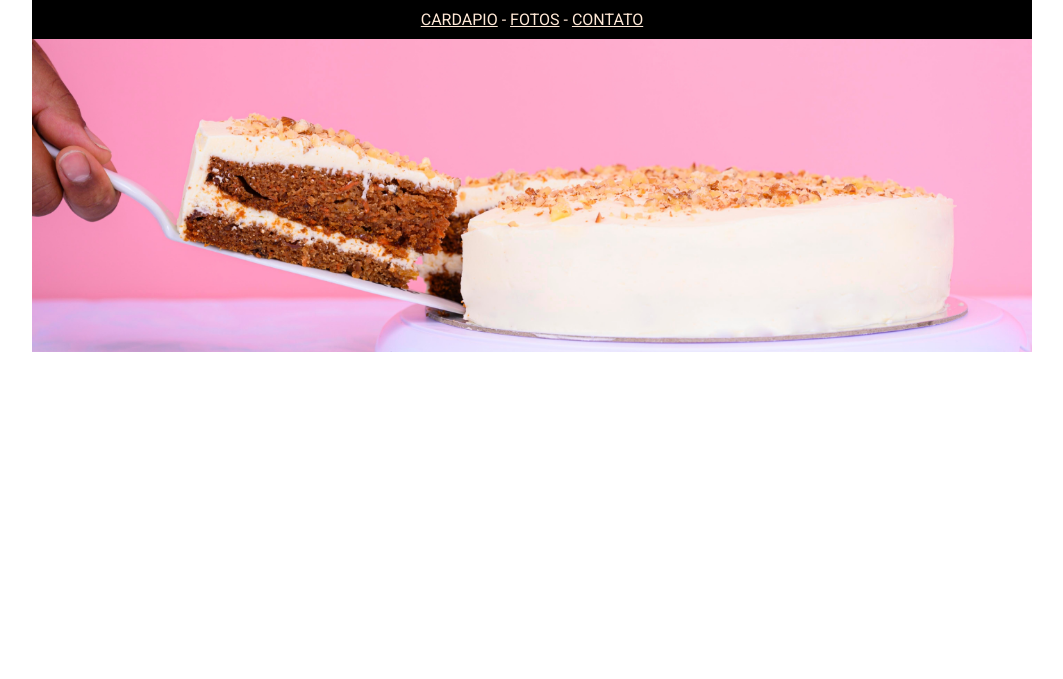
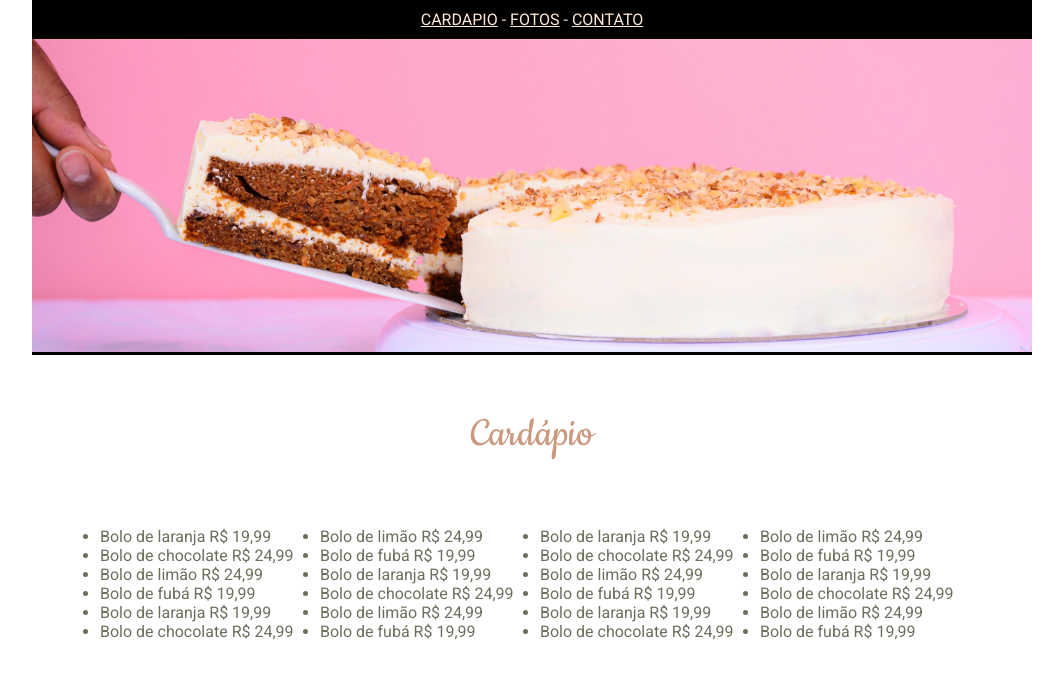
Before and after one commit to joaovpolizelli/loja-de-bolos, a plain HTML site: page index.html in a window 1280 px wide. Shown: the part 271-950 px from the top of the page, without its empty margins (108-1171 px from the left). Before the commit the page ends 800 px from the top, so only its background shows below. Drawn offline with Linux system fonts and the light colour scheme.

Commit message:
Parte do cardápio

```diff
--- a/index.html
+++ b/index.html
@@ -1,5 +1,6 @@
 <!DOCTYPE html>
 <html lang="pt-br">
+
 <head>
     <meta charset="UTF-8">
     <meta http-equiv="X-UA-Compatible" content="IE=edge">
@@ -7,6 +8,7 @@
     <title>Loja de Bolos</title>
     <link rel="stylesheet" href="style.css">
 </head>
+
 <body>
     <main class="site-inteiro">
         <header class="cabecalho">
@@ -23,7 +25,37 @@
         <section class="banner">
             <img src="imagens/banner.png" alt="Bolo de chocolate" class="imagem-banner">
         </section>
+        <div class="cardapio">
+            <h2 class="titulo-cardapio">Cardápio</h2>
+            <ul class="lista-cardapio">
+                <li>Bolo de laranja R$ 19,99</li>
+                <li>Bolo de chocolate R$ 24,99</li>
+                <li>Bolo de limão R$ 24,99</li>
+                <li>Bolo de fubá R$ 19,99</li>
+                <li>Bolo de laranja R$ 19,99</li>
+                <li>Bolo de chocolate R$ 24,99</li>
+                <li>Bolo de limão R$ 24,99</li>
+                <li>Bolo de fubá R$ 19,99</li>
+                <li>Bolo de laranja R$ 19,99</li>
+                <li>Bolo de chocolate R$ 24,99</li>
+                <li>Bolo de limão R$ 24,99</li>
+                <li>Bolo de fubá R$ 19,99</li>
+                <li>Bolo de laranja R$ 19,99</li>
+                <li>Bolo de chocolate R$ 24,99</li>
+                <li>Bolo de limão R$ 24,99</li>
+                <li>Bolo de fubá R$ 19,99</li>
+                <li>Bolo de laranja R$ 19,99</li>
+                <li>Bolo de chocolate R$ 24,99</li>
+                <li>Bolo de limão R$ 24,99</li>
+                <li>Bolo de fubá R$ 19,99</li>
+                <li>Bolo de laranja R$ 19,99</li>
+                <li>Bolo de chocolate R$ 24,99</li>
+                <li>Bolo de limão R$ 24,99</li>
+                <li>Bolo de fubá R$ 19,99</li>
+            </ul>
+        </div>
     </main>
     <script src="app.js"></script>
 </body>
+
 </html>
--- a/style.css
+++ b/style.css
@@ -52,4 +52,21 @@
 
 .imagem-banner{
     width: 100%;
+    border-bottom: 3px solid #000000;
 }
+
+.titulo-cardapio{
+    margin-top: 50px;
+    font-family: 'Cookie';
+    font-weight: normal;
+    font-size: 45px;
+    color: #CB997E;
+    text-align: center;
+}
+
+.lista-cardapio{
+    column-count: 4;
+    padding: 68px;
+    font-family: 'Roboto';
+    color: #6B705C;
+}
```
